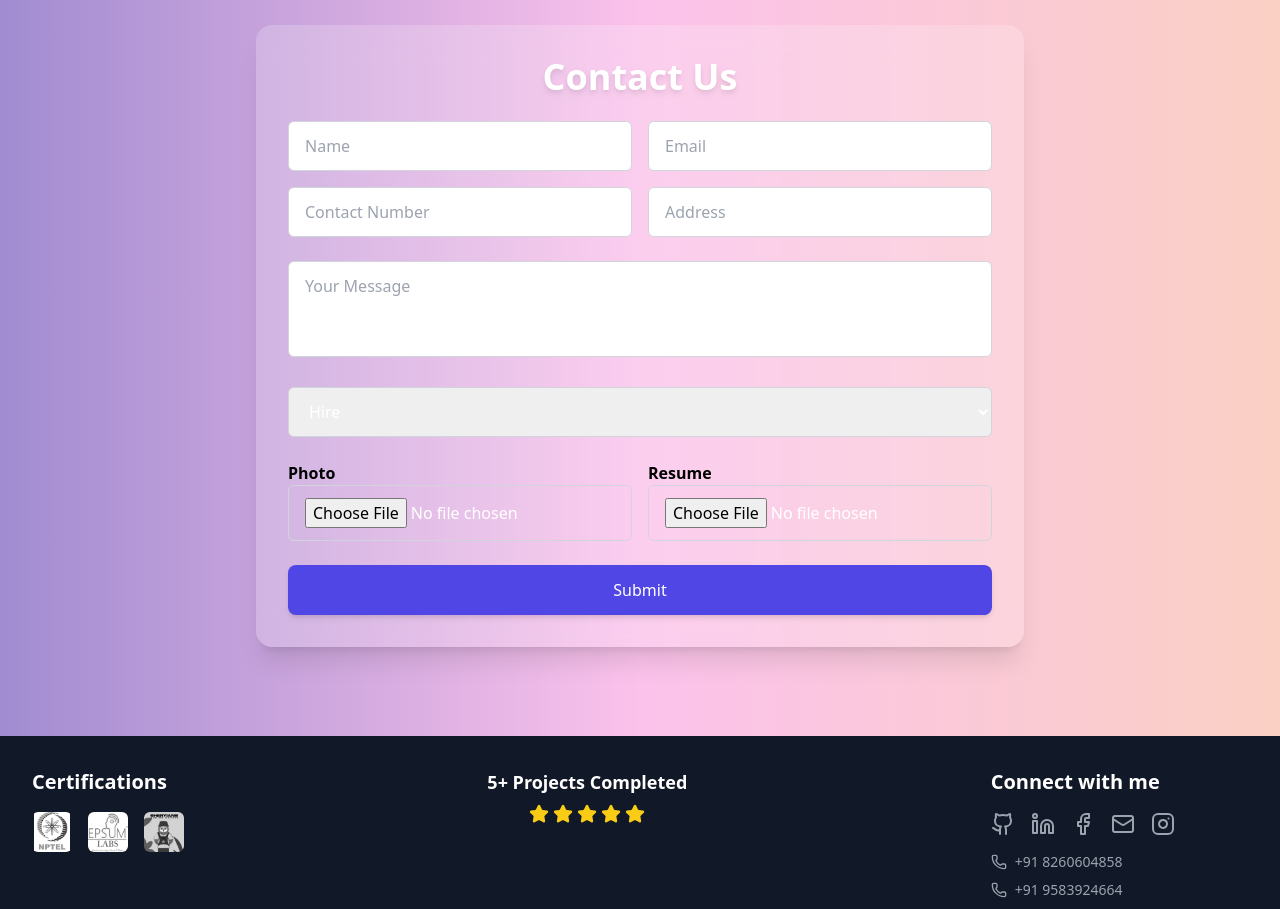
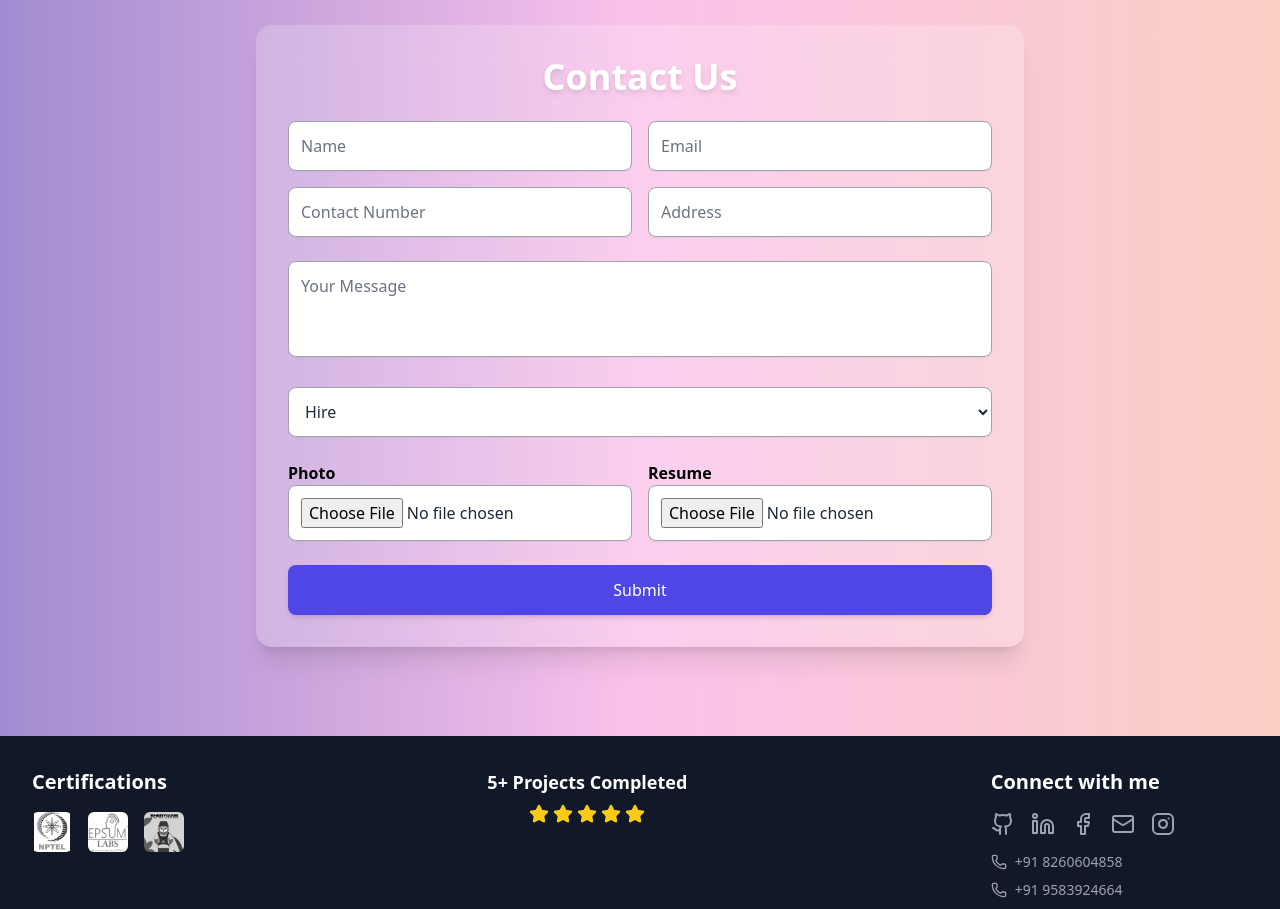
Before and after one commit to rudranarayann/RudraPortfolio, a React (Vite) app in the folder RudraPortfolio/client/PortfolioUI/: page / in a window 1280 px wide. Shown: the part 5300-6209 px from the top of the page. Built offline with nearby package versions, Linux system fonts and the light colour scheme.

Commit message:
Update App.css

```diff
--- a/RudraPortfolio/client/PortfolioUI/src/App.css
+++ b/RudraPortfolio/client/PortfolioUI/src/App.css
@@ -114,5 +114,8 @@ body,
   animation: gradient 12s ease infinite;
 }
 .input {
-  @apply w-full px-4 py-3 rounded-md border border-gray-300 text-white focus:outline-none focus:ring-2 focus:ring-indigo-400;
+ @apply w-full p-3 rounded-lg border border-gray-400 bg-white text-gray-800
+       placeholder-gray-500 focus:outline-none focus:ring-2
+       focus:ring-indigo-500 shadow-sm transition duration-300;
+
 }
```
